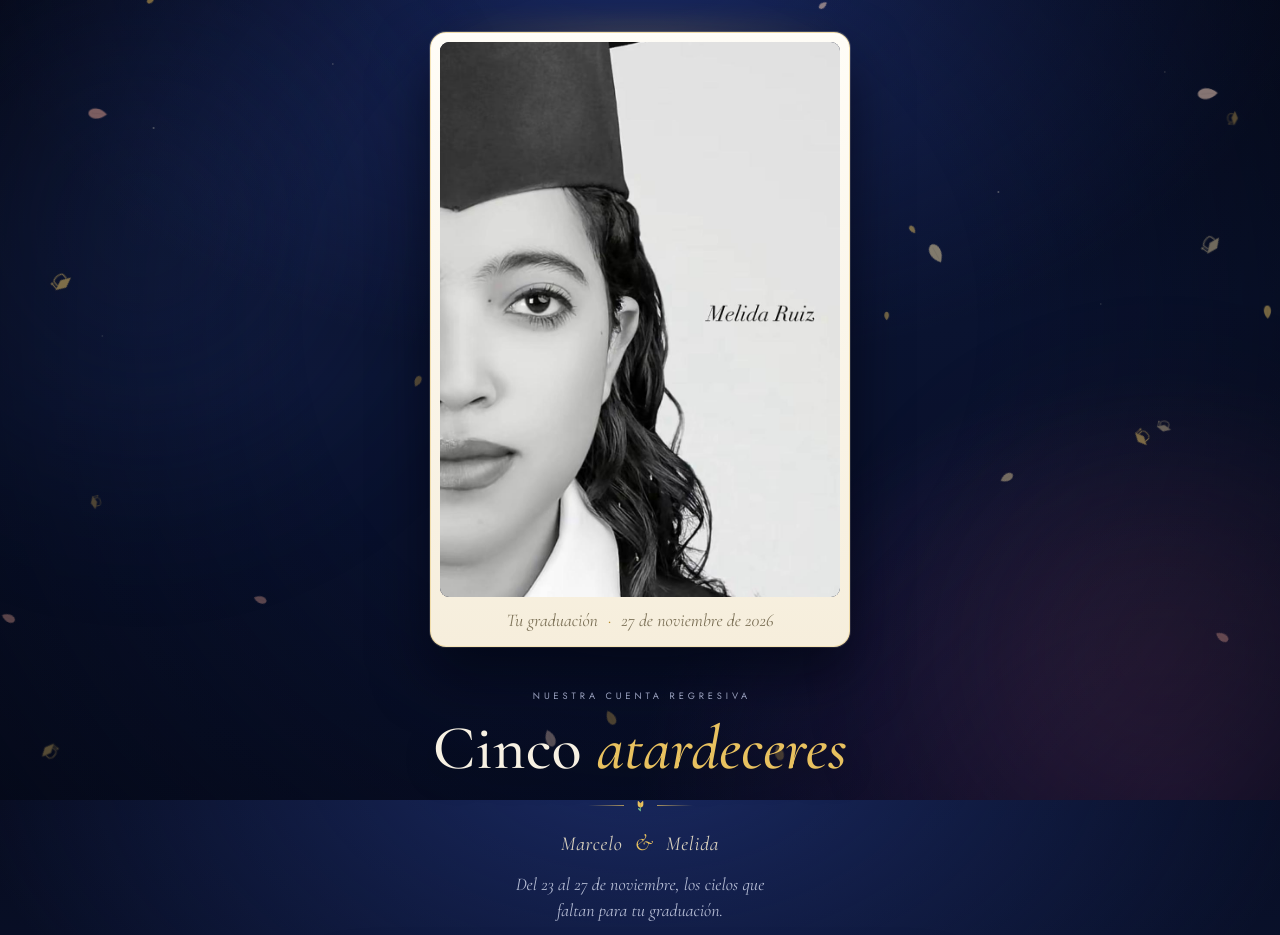
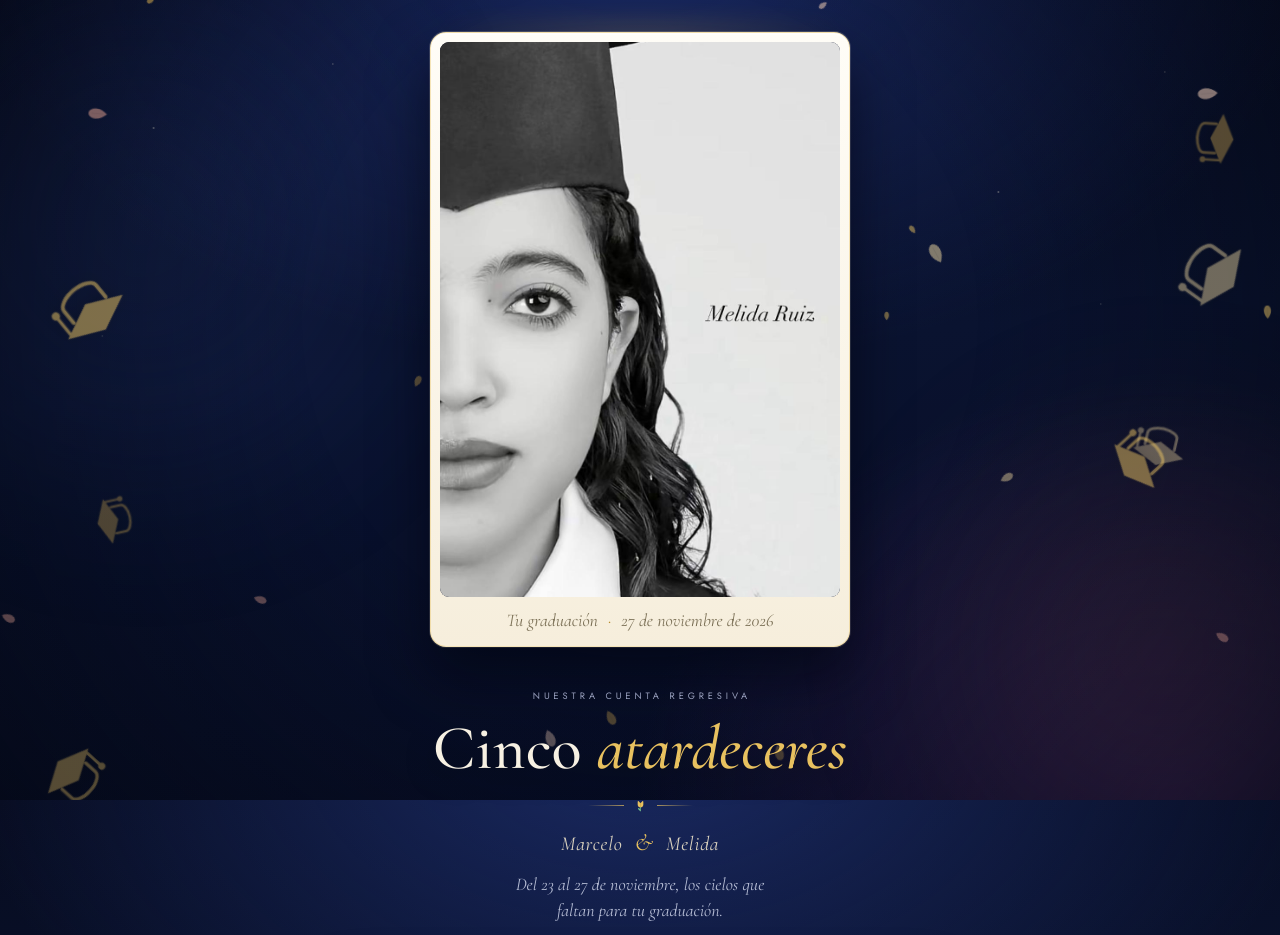
Before and after one commit to MarceloOrozco2851/Atardecer, a plain HTML site: page index.html in a window 1280 px wide. Shown: the top 935 px of the page. Drawn offline with nearby package versions, Linux system fonts and the light colour scheme.

Commit message:
ultimo
ultimo

```diff
--- a/index.html
+++ b/index.html
@@ -1146,18 +1146,18 @@ function crearBirretes(){
   if (!capa) return;
 
   const datos = [
-    { x: 1.5,  s: 22, c: '#e8c15f', o: .52, d: 15,   delay: -2,  r: -18, drift: 34   },
-    { x: 3.5,  s: 17, c: '#f4dda2', o: .42, d: 12,   delay: -7,  r: 12,  drift: -28  },
-    { x: 5.5,  s: 20, c: '#e8c15f', o: .48, d: 17,   delay: -11, r: -8,  drift: 40   },
-    { x: 7.5,  s: 15, c: '#c9a24a', o: .36, d: 13,   delay: -4,  r: 22,  drift: -34  },
-    { x: 6.8,  s: 18, c: '#f4dda2', o: .34, d: 19,   delay: -16, r: -14, drift: 30   },
-    { x: 89,   s: 16, c: '#f4dda2', o: .38, d: 13,   delay: -3,  r: -16, drift: 32   },
-    { x: 90,   s: 19, c: '#e8c15f', o: .5,  d: 16,   delay: -5,  r: 15,  drift: -38  },
-    { x: 92,   s: 22, c: '#f4dda2', o: .44, d: 14,   delay: -1,  r: -20, drift: 26   },
-    { x: 93.5, s: 18, c: '#e8c15f', o: .46, d: 18,   delay: -13, r: 8,   drift: -30  },
-    { x: 95.5, s: 14, c: '#f4dda2', o: .35, d: 12,   delay: -8,  r: -12, drift: 24   },
-    { x: 2.5,  s: 20, c: '#c9a24a', o: .4,  d: 10.5, delay: -6,  r: 18,  drift: -32  },
-    { x: 94,   s: 16, c: '#c9a24a', o: .4,  d: 11.5, delay: -10, r: -10, drift: 36   }
+    { x: 1.5,  s: 78, c: '#e8c15f', o: .52, d: 15,   delay: -2,  r: -18, drift: 34   },
+    { x: 3.5,  s: 60, c: '#f4dda2', o: .42, d: 12,   delay: -7,  r: 12,  drift: -28  },
+    { x: 5.5,  s: 69, c: '#e8c15f', o: .48, d: 17,   delay: -11, r: -8,  drift: 40   },
+    { x: 7.5,  s: 51, c: '#c9a24a', o: .36, d: 13,   delay: -4,  r: 22,  drift: -34  },
+    { x: 6.8,  s: 63, c: '#f4dda2', o: .34, d: 19,   delay: -16, r: -14, drift: 30   },
+    { x: 87,   s: 57, c: '#f4dda2', o: .38, d: 13,   delay: -3,  r: -16, drift: 32   },
+    { x: 88,   s: 66, c: '#e8c15f', o: .5,  d: 16,   delay: -5,  r: 15,  drift: -38  },
+    { x: 90,   s: 78, c: '#f4dda2', o: .44, d: 14,   delay: -1,  r: -20, drift: 26   },
+    { x: 91.5, s: 63, c: '#e8c15f', o: .46, d: 18,   delay: -13, r: 8,   drift: -30  },
+    { x: 93,   s: 51, c: '#f4dda2', o: .35, d: 12,   delay: -8,  r: -12, drift: 24   },
+    { x: 2.5,  s: 69, c: '#c9a24a', o: .4,  d: 10.5, delay: -6,  r: 18,  drift: -32  },
+    { x: 91,   s: 57, c: '#c9a24a', o: .4,  d: 11.5, delay: -10, r: -10, drift: 36   }
   ];
 
   datos.forEach((b) => {
```
